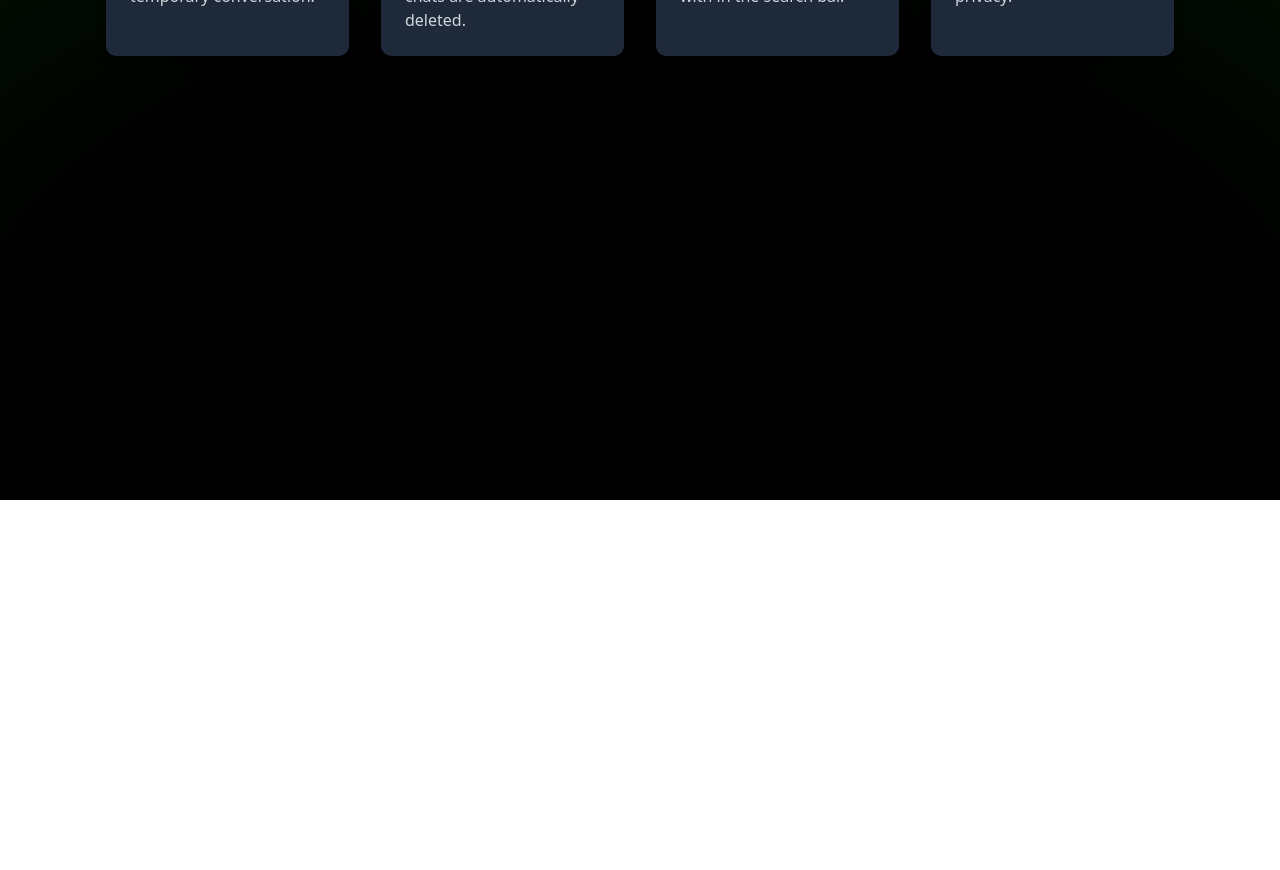
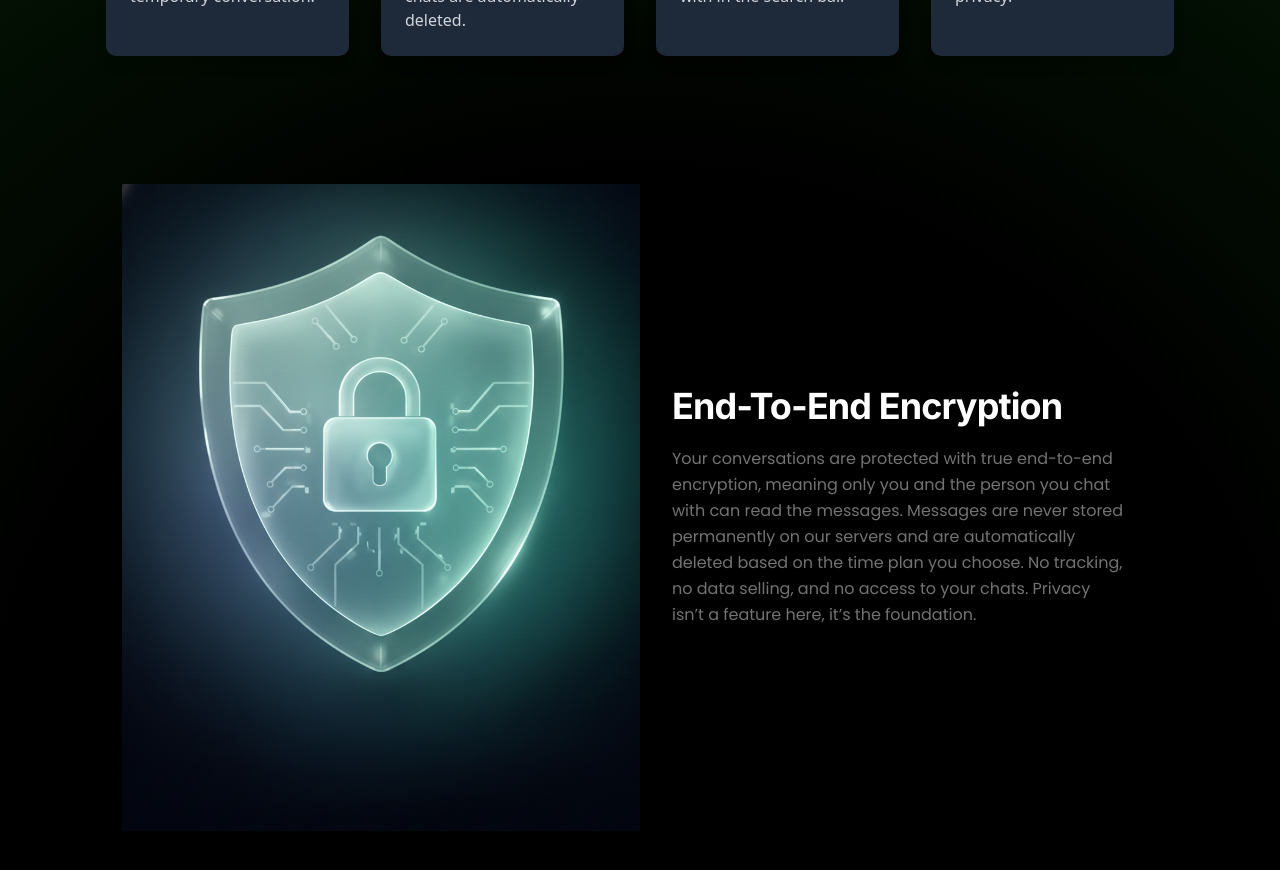
Before and after one commit to tahmid-khan-hub/Distak, a Next.js app: page / in a window 1280 px wide. Shown: the part 300-1170 px from the top of the page. Before the commit the page ends 800 px from the top, so only its background shows below. Built offline with nearby package versions, Linux system fonts and the light colour scheme.

Commit message:
Added a component SecurityContent for SafetyAndSecurity section, added this section in the root page

```diff
--- a/app/HomeComponents/SafetyAndSecurity/SafetyAndSecurity.tsx
+++ b/app/HomeComponents/SafetyAndSecurity/SafetyAndSecurity.tsx
@@ -1,9 +1,27 @@
 "use client"
+import Image from "next/image";
+import SecurityContent from "./components/SecurityContent";
 
 const SafetyAndSecurity = () => {
     return (
-        <div>
+        <div className="py-16">
+            <div className="flex flex-col items-center px-4 md:flex-row">
+                {/* image */}
+                <div className="w-full md:w-1/2">
+                    <Image
+                        src="/assets/Safety_and_security.png"
+                        alt="End to End Encryption"
+                        width={400}
+                        height={400}
+                        className="w-full "
+                    />
+                </div>
 
+                {/* content */}
+                <div className="w-full md:w-1/2 p-4 md:p-8">
+                    <SecurityContent />
+                </div>
+            </div>
         </div>
     );
 };
--- /dev/null
+++ b/app/HomeComponents/SafetyAndSecurity/components/SecurityContent.tsx
@@ -0,0 +1,17 @@
+const SecurityContent = () => {
+  return (
+    <div className="space-y-5 text-white">
+      <h2 className="inter text-4xl font-bold tracking-tight">
+        End-To-End Encryption
+      </h2>
+
+      <p className="poppins text-muted-foreground leading-relaxed">
+        Your conversations are protected with true end-to-end encryption,
+        meaning only you and the person you chat with can read the messages. Messages are never stored permanently on our servers and are automatically deleted based on the time plan you choose. No tracking, no data selling, and no access to your
+        chats. Privacy isn’t a feature here, it’s the foundation.
+      </p>
+    </div>
+  );
+};
+
+export default SecurityContent;
--- a/app/page.tsx
+++ b/app/page.tsx
@@ -1,9 +1,11 @@
 import GetStarted from "./HomeComponents/GetStarted/GetStarted";
+import SafetyAndSecurity from "./HomeComponents/SafetyAndSecurity/SafetyAndSecurity";
 
 export default function Home() {
   return (
     <div className="max-w-275 mx-auto px-4">
       <GetStarted />
+      <SafetyAndSecurity />
     </div>
   );
 }
```
